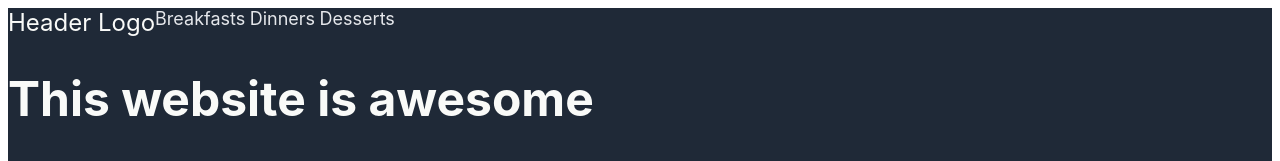
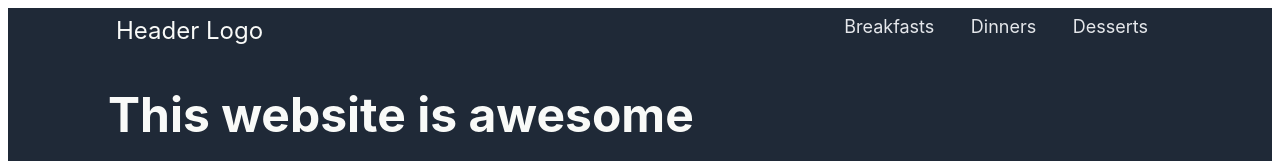
Before and after one commit to ljm1991/landingpage, a plain HTML site: page index.html in a window 1280 px wide. Shown: the top 161 px of the page. Drawn offline with Linux system fonts and the light colour scheme.

Commit message:
Flex top of header, add space to links

```diff
--- a/style.css
+++ b/style.css
@@ -6,6 +6,8 @@ body {
     background-color: #1F2937;
     display: flex;
     flex-direction: column;
+    padding-left: 100px;
+    padding-right: 100px;
 }
 
 h1, .logo {
@@ -20,10 +22,6 @@ h1 {
 h2 {
     font-size:18px;
     color: #e5e7eb;
-}
-
-.top {
-    display: flex;
 }
 
 .logo {
@@ -41,9 +39,16 @@ a {
     color: #e5e7eb;
     font-size: 18px;
     text-decoration: none;
+    margin: 16px;
 }
 
 img {
     height: 300px;
     width: auto;
 }
+
+.top {
+    display:flex;
+    justify-content: space-between;
+    padding: 8px;
+}
```
